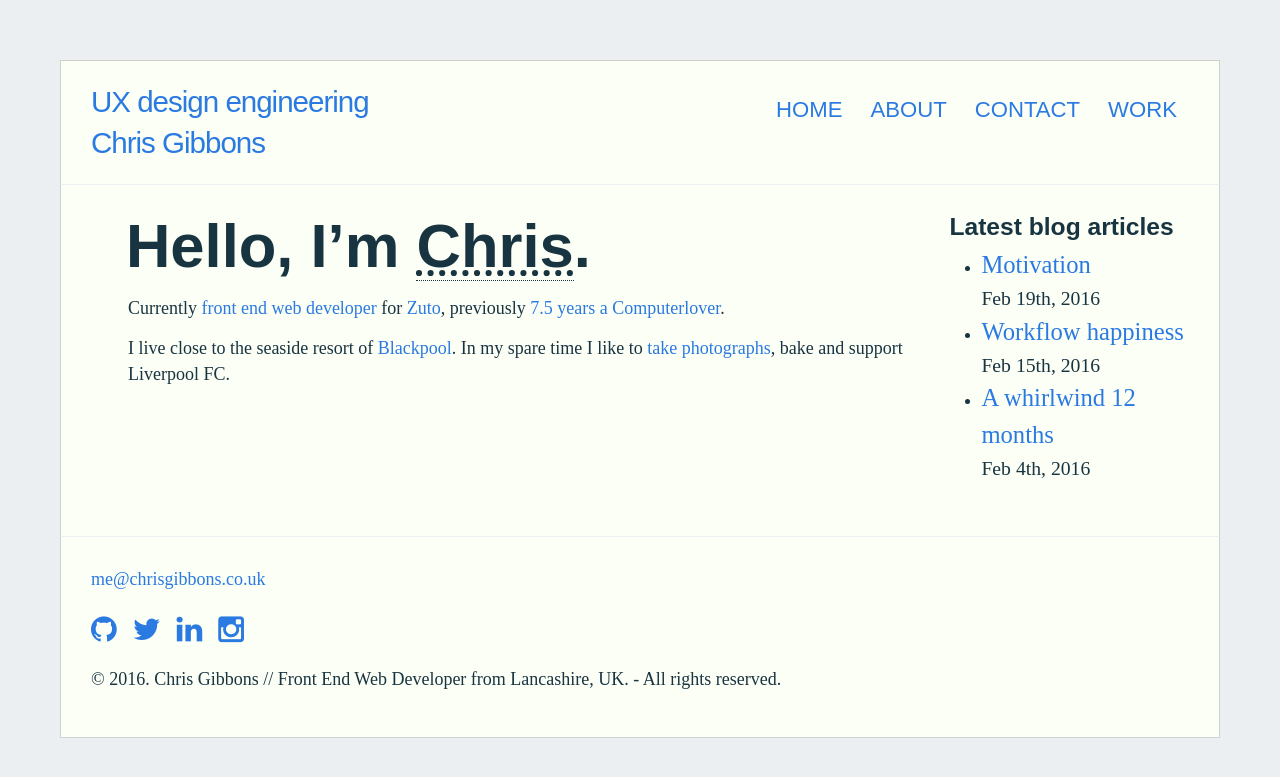
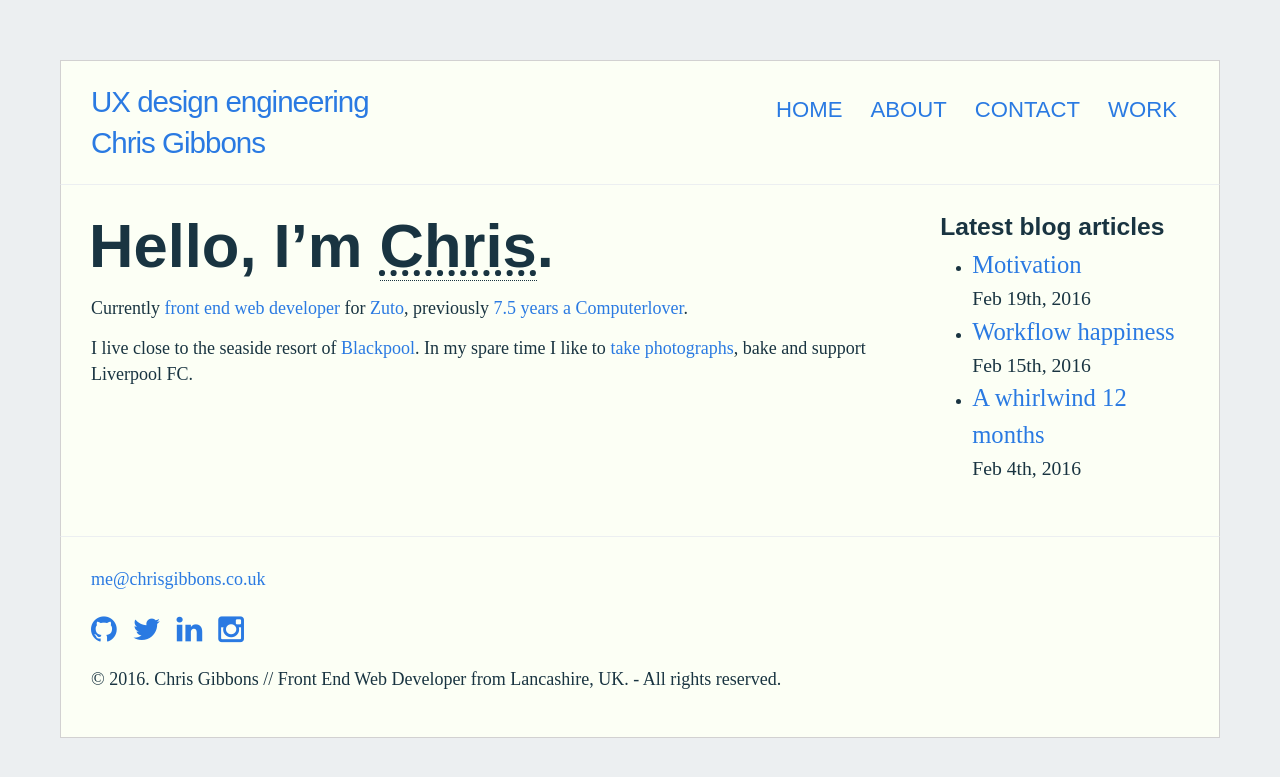
Before and after one commit to gbbns/gbbns.github.io, a Jekyll site: the page built from index.html, in a window 1280 px wide. Shown: the top 777 px of the page. Built offline with Jekyll 4.4.1, drawn with Linux system fonts in a browser that asks for light colours.

Commit message:
fix: add grid class to pull in first col

```diff
--- a/index.html
+++ b/index.html
@@ -3,7 +3,7 @@ layout: default
 title: Home
 ---
 
-<section class="home">
+<section class="grid home">
   <article class="col col--3/4--md content__main clearfix">
     <h1 class="site__title--primary">Hello, I&rsquo;m <abbr title="{{ site.meta.description }}">Chris</abbr>.</h1>
 
```
